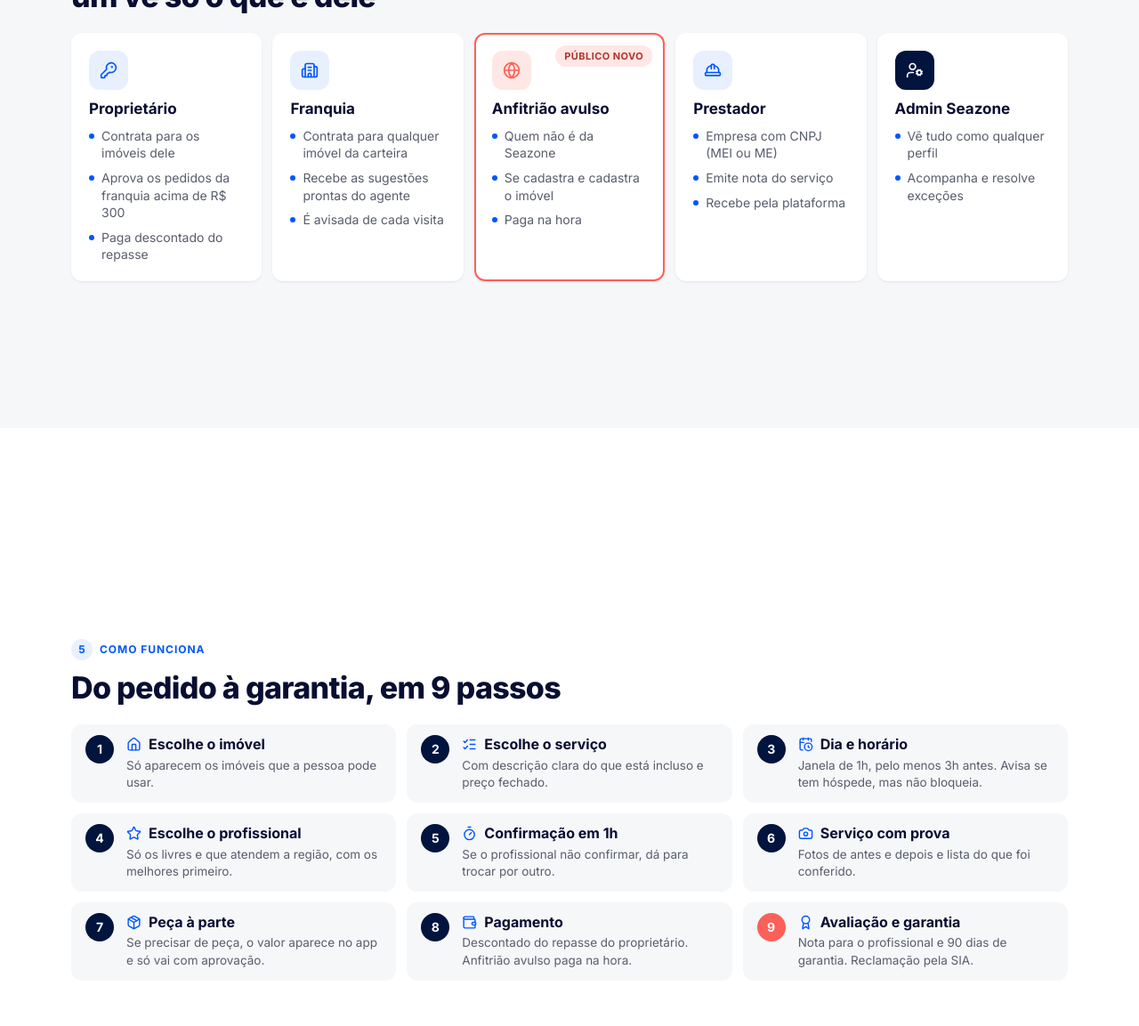
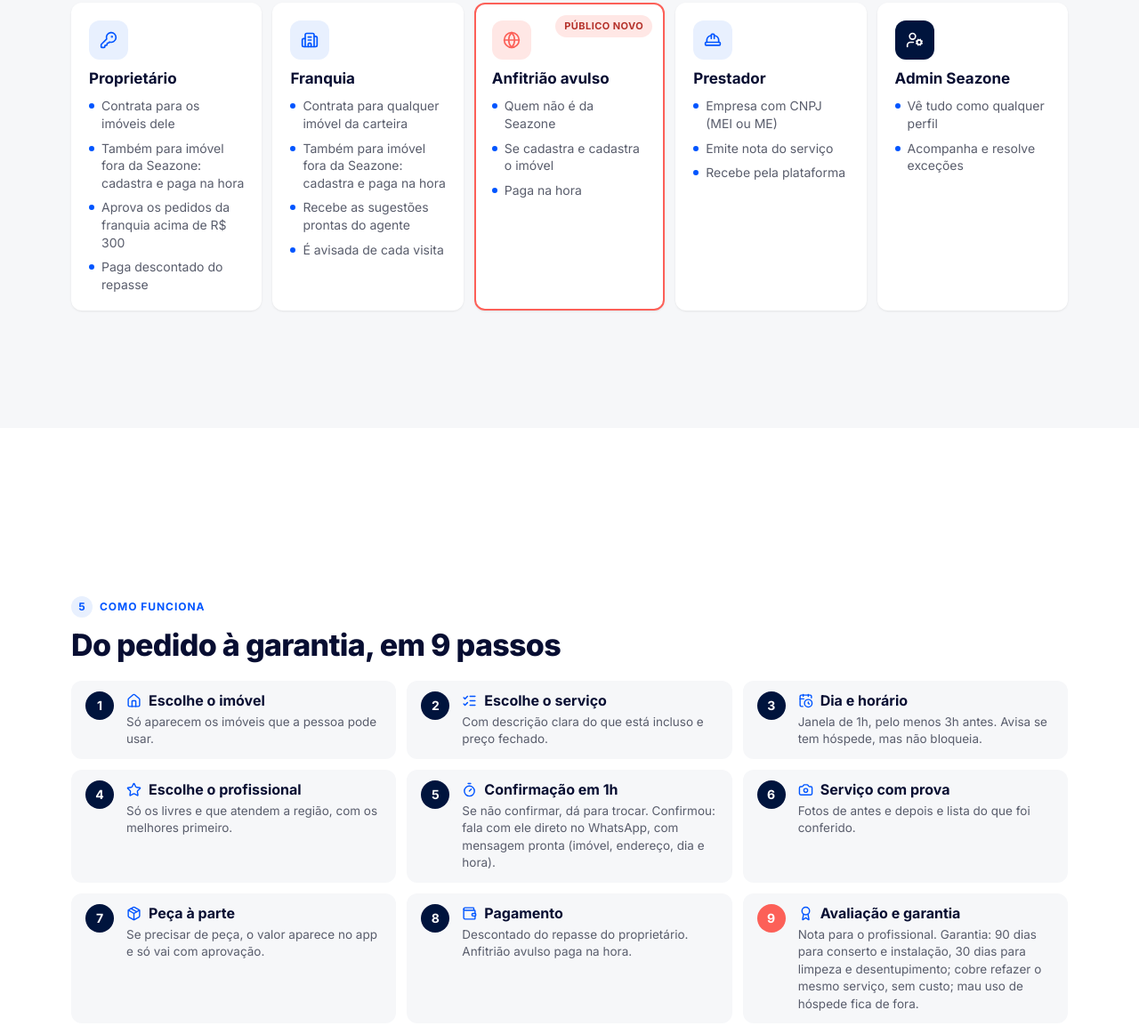
Before and after one commit to henrymatsumoto-cpu/html-tasks, a plain HTML site: page concertai-apresentacao.html in a window 1280 px wide. Shown: the part 2719-3872 px from the top of the page at 89% size. Drawn offline with nearby package versions, Linux system fonts and the light colour scheme.

Commit message:
docs(concertai): garantia 90/30 dias, WhatsApp direto e imovel fora da Seazone
Co-Authored-By: Claude Opus 5.5 <noreply@anthropic.com>

```diff
--- a/concertai-apresentacao.html
+++ b/concertai-apresentacao.html
@@ -445,7 +445,7 @@ h3{font-size:18px;line-height:1.3;font-weight:700}
     <p class="frase-grande rv">Um site onde a Seazone contrata conserto para os imóveis <mark>como quem pede uma corrida</mark>: escolhe o serviço, o dia e o profissional, com preço fechado.</p>
     <div class="tres">
       <div class="card rv"><span class="ico"><i data-lucide="tag"></i></span><h3>Preço fechado antes</h3><p>Sem orçamento e sem surpresa. Peça, se precisar, é sempre à parte e aprovada no app.</p></div>
-      <div class="card rv"><span class="ico"><i data-lucide="shield-check"></i></span><h3>Profissional avaliado</h3><p>Com CNPJ, nota dada por quem contratou, fotos do serviço feito e garantia de 90 dias.</p></div>
+      <div class="card rv"><span class="ico"><i data-lucide="shield-check"></i></span><h3>Profissional avaliado</h3><p>Com CNPJ, nota dada por quem contratou, fotos do serviço feito e até 90 dias de garantia.</p></div>
       <div class="card rv"><span class="ico"><i data-lucide="layout-dashboard"></i></span><h3>Tudo num lugar só</h3><p>Pedido, acompanhamento, pagamento e nota fiscal no mesmo lugar, à vista de todos.</p></div>
     </div>
   </div>
@@ -459,8 +459,8 @@ h3{font-size:18px;line-height:1.3;font-weight:700}
       <h2 class="rv">Cinco perfis, cada um vê só o que é dele</h2>
     </div>
     <div class="perfis">
-      <div class="card perfil rv"><span class="ico"><i data-lucide="key-round"></i></span><h3>Proprietário</h3><ul><li>Contrata para os imóveis dele</li><li>Aprova os pedidos da franquia acima de R$ 300</li><li>Paga descontado do repasse</li></ul></div>
-      <div class="card perfil rv"><span class="ico"><i data-lucide="building-2"></i></span><h3>Franquia</h3><ul><li>Contrata para qualquer imóvel da carteira</li><li>Recebe as sugestões prontas do agente</li><li>É avisada de cada visita</li></ul></div>
+      <div class="card perfil rv"><span class="ico"><i data-lucide="key-round"></i></span><h3>Proprietário</h3><ul><li>Contrata para os imóveis dele</li><li>Também para imóvel fora da Seazone: cadastra e paga na hora</li><li>Aprova os pedidos da franquia acima de R$ 300</li><li>Paga descontado do repasse</li></ul></div>
+      <div class="card perfil rv"><span class="ico"><i data-lucide="building-2"></i></span><h3>Franquia</h3><ul><li>Contrata para qualquer imóvel da carteira</li><li>Também para imóvel fora da Seazone: cadastra e paga na hora</li><li>Recebe as sugestões prontas do agente</li><li>É avisada de cada visita</li></ul></div>
       <div class="card perfil novo rv"><span class="pill">Público novo</span><span class="ico coral"><i data-lucide="globe"></i></span><h3>Anfitrião avulso</h3><ul><li>Quem não é da Seazone</li><li>Se cadastra e cadastra o imóvel</li><li>Paga na hora</li></ul></div>
       <div class="card perfil rv"><span class="ico"><i data-lucide="hard-hat"></i></span><h3>Prestador</h3><ul><li>Empresa com CNPJ (MEI ou ME)</li><li>Emite nota do serviço</li><li>Recebe pela plataforma</li></ul></div>
       <div class="card perfil rv"><span class="ico navy"><i data-lucide="user-cog"></i></span><h3>Admin Seazone</h3><ul><li>Vê tudo como qualquer perfil</li><li>Acompanha e resolve exceções</li></ul></div>
@@ -480,11 +480,11 @@ h3{font-size:18px;line-height:1.3;font-weight:700}
       <div class="card passo rv"><span class="n"></span><div><h3><i data-lucide="list-checks"></i>Escolhe o serviço</h3><p>Com descrição clara do que está incluso e preço fechado.</p></div></div>
       <div class="card passo rv"><span class="n"></span><div><h3><i data-lucide="calendar-clock"></i>Dia e horário</h3><p>Janela de 1h, pelo menos 3h antes. Avisa se tem hóspede, mas não bloqueia.</p></div></div>
       <div class="card passo rv"><span class="n"></span><div><h3><i data-lucide="star"></i>Escolhe o profissional</h3><p>Só os livres e que atendem a região, com os melhores primeiro.</p></div></div>
-      <div class="card passo rv"><span class="n"></span><div><h3><i data-lucide="timer"></i>Confirmação em 1h</h3><p>Se o profissional não confirmar, dá para trocar por outro.</p></div></div>
+      <div class="card passo rv"><span class="n"></span><div><h3><i data-lucide="timer"></i>Confirmação em 1h</h3><p>Se não confirmar, dá para trocar. Confirmou: fala com ele direto no WhatsApp, com mensagem pronta (imóvel, endereço, dia e hora).</p></div></div>
       <div class="card passo rv"><span class="n"></span><div><h3><i data-lucide="camera"></i>Serviço com prova</h3><p>Fotos de antes e depois e lista do que foi conferido.</p></div></div>
       <div class="card passo rv"><span class="n"></span><div><h3><i data-lucide="package"></i>Peça à parte</h3><p>Se precisar de peça, o valor aparece no app e só vai com aprovação.</p></div></div>
       <div class="card passo rv"><span class="n"></span><div><h3><i data-lucide="wallet"></i>Pagamento</h3><p>Descontado do repasse do proprietário. Anfitrião avulso paga na hora.</p></div></div>
-      <div class="card passo fim rv"><span class="n"></span><div><h3><i data-lucide="award"></i>Avaliação e garantia</h3><p>Nota para o profissional e 90 dias de garantia. Reclamação pela SIA.</p></div></div>
+      <div class="card passo fim rv"><span class="n"></span><div><h3><i data-lucide="award"></i>Avaliação e garantia</h3><p>Nota para o profissional. Garantia: 90 dias para conserto e instalação, 30 dias para limpeza e desentupimento; cobre refazer o mesmo serviço, sem custo; mau uso de hóspede fica de fora.</p></div></div>
     </div>
   </div>
 </section>
@@ -643,7 +643,7 @@ h3{font-size:18px;line-height:1.3;font-weight:700}
           <li class="rv"><i data-lucide="circle-check"></i><div><b>Todos os perfis</b><span>Proprietário, franquia, prestador e admin.</span></div></li>
           <li class="rv"><i data-lucide="circle-check"></i><div><b>Contratação completa</b><span>Imóvel, serviço, dia, horário e profissional.</span></div></li>
           <li class="rv"><i data-lucide="circle-check"></i><div><b>Confirmação em 1h e troca</b><span>Com a nota do prestador caindo na recusa.</span></div></li>
-          <li class="rv"><i data-lucide="circle-check"></i><div><b>Nota fiscal e garantia</b><span>Sem nota não recebe; 90 dias de garantia.</span></div></li>
+          <li class="rv"><i data-lucide="circle-check"></i><div><b>Nota fiscal e garantia</b><span>Sem nota não recebe; até 90 dias de garantia.</span></div></li>
           <li class="rv"><i data-lucide="circle-check"></i><div><b>Exemplos para testar</b><span>Mais de mil imóveis de exemplo da Grande Florianópolis.</span></div></li>
         </ul>
       </div>
```
